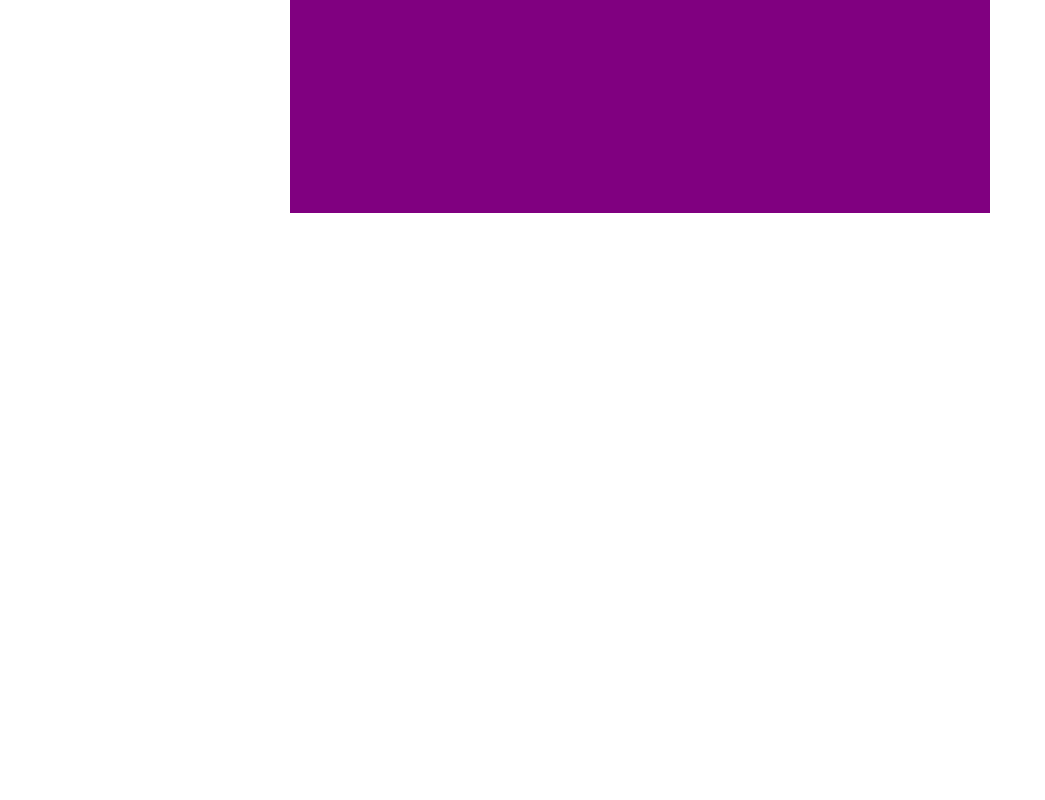
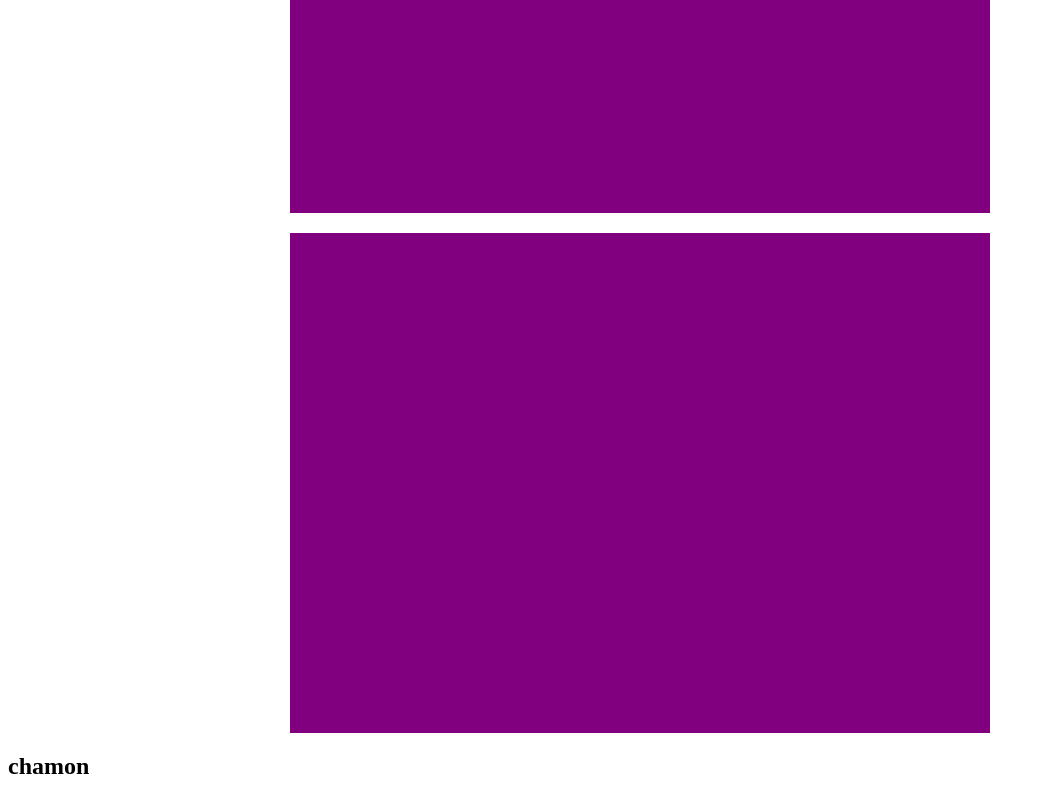
Before and after one commit to chamonsheikh121/my-first-github-reposi, a plain HTML site: page index.html in a window 1280 px wide. Shown: the part 367-1167 px from the top of the page, without its empty margins (0-1045 px from the left). Before the commit the page ends 800 px from the top, so only its background shows below. Drawn offline with Linux system fonts and the light colour scheme.

Commit message:
second time change

```diff
--- a/index.html
+++ b/index.html
@@ -9,5 +9,7 @@
 <body>
     <h1>hello</h1>
     <div></div>
+    <div></div>
+    <h2>chamon</h2>
 </body>
 </html>
--- a/style.css
+++ b/style.css
@@ -6,4 +6,5 @@ div{
     width: 700px;
      background-color: purple;
      margin: auto;
+     margin-bottom: 20px;
 }
```
